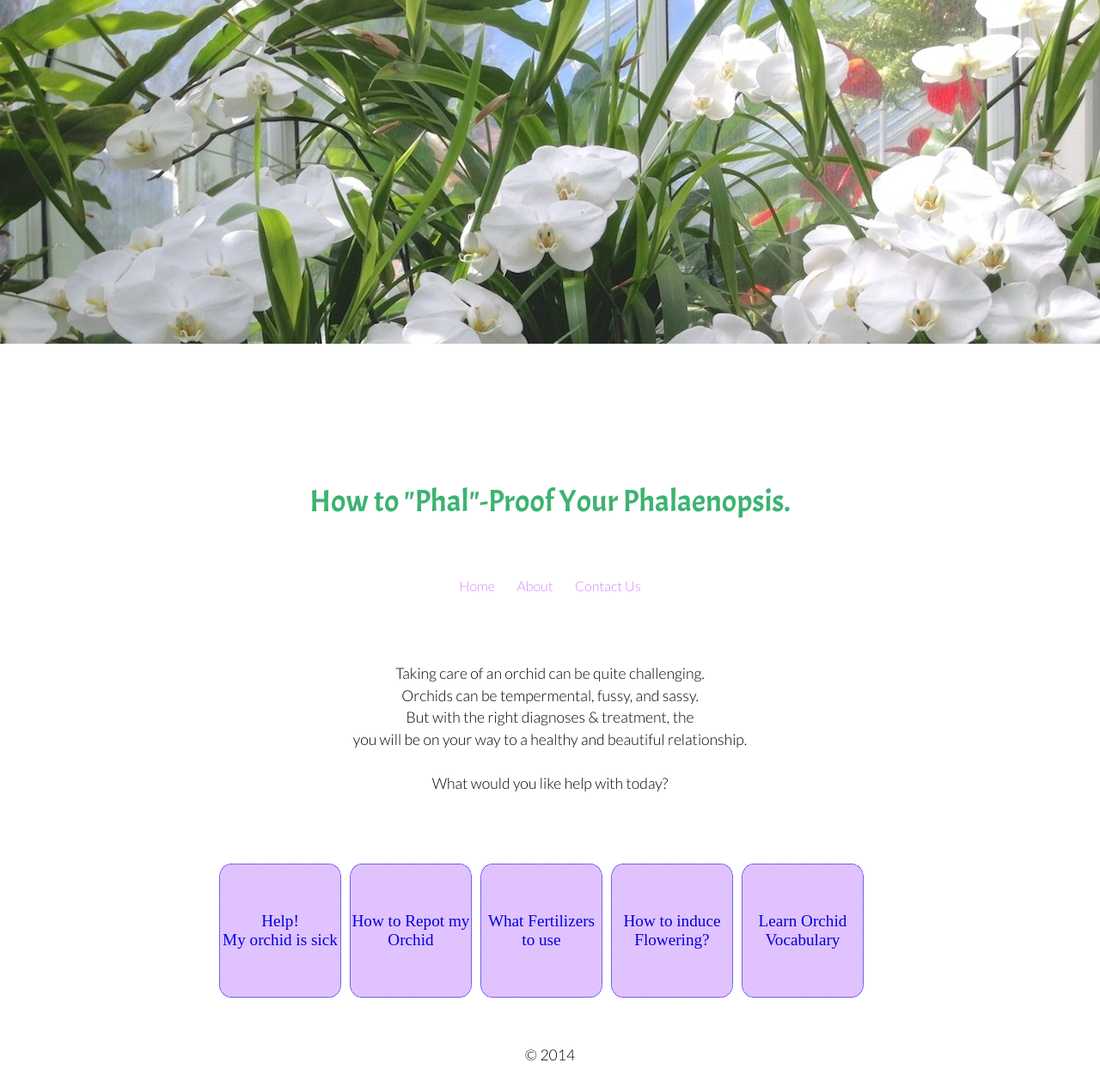
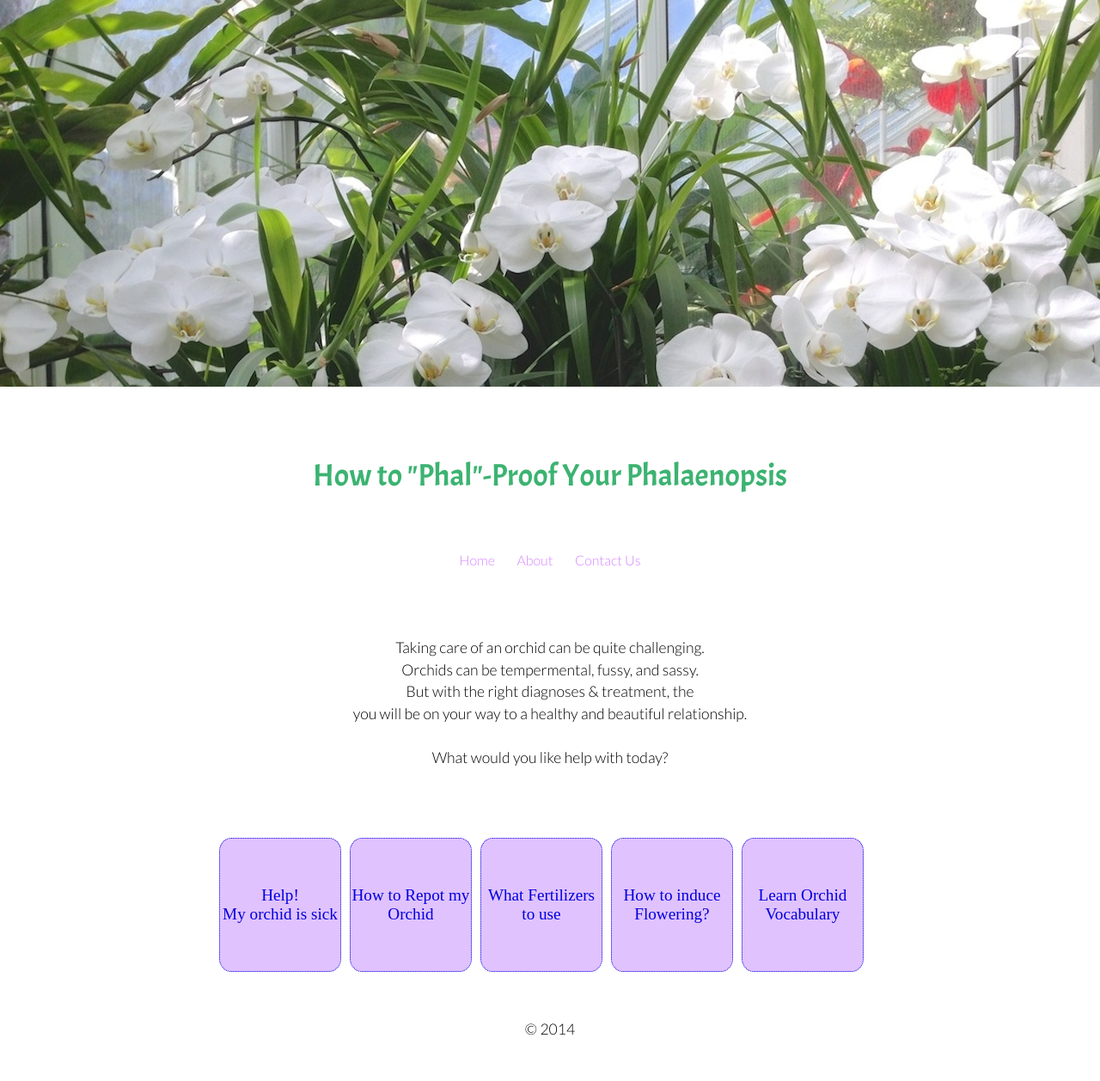
Before and after one commit to rachellee/orchidcare, a Jekyll site: the page built from index.html, in a window 1280 px wide. Shown: the whole page at 86% size. Built offline with Jekyll 4.4.1, drawn with Linux system fonts in a browser that asks for light colours; comment, search, counter and statistics services are not loaded; after the commit the page ends 1228 px from its top, so only the background shows below that.

Commit message:
changed title, div size

```diff
--- a/_layouts/default.html
+++ b/_layouts/default.html
@@ -18,7 +18,7 @@
 </div>
 
 <div class="main-header">
-  <header>How to "Phal"-Proof Your Phalaenopsis.</header>
+  <header><span class="header"><a href ="http://helpmyorchid.neocities.org/Home.html">How to "Phal"-Proof Your Phalaenopsis</a></span></header>
 </div>
 
 <nav>
--- a/index.css
+++ b/index.css
@@ -16,11 +16,10 @@ body, html{
 
 .orchid-image {
 	width: 100%;
-	height: 400px;
+	height: 450px;
 	margin: 0px;
 	padding: 0px;
 	overflow: hidden;
-
 }
 
 .main-header {
@@ -28,9 +27,10 @@ body, html{
 	color: #3cb371;
 	font-size: 36px;
 	text-align: center;
-	padding-top: 10rem;
+	padding-top: 5rem;
 	height:7rem;
 }
+
 
 nav {
 	font-family: 'Questrial', 'Lato', 'Open Sans', 'Verdana', Helvetica, Arial, sans-serif;
@@ -45,12 +45,12 @@ a {
 	white-space: 7rem;
 }
 
+.header a {
+	color: #3cb371;
+}
+
 a:hover {
 	color: #E6E6E6;
-}
-
-a:visited {
-	color: #0000DE;
 }
 
 .nav-link {
```
Also changed, not shown: 1 other file.
